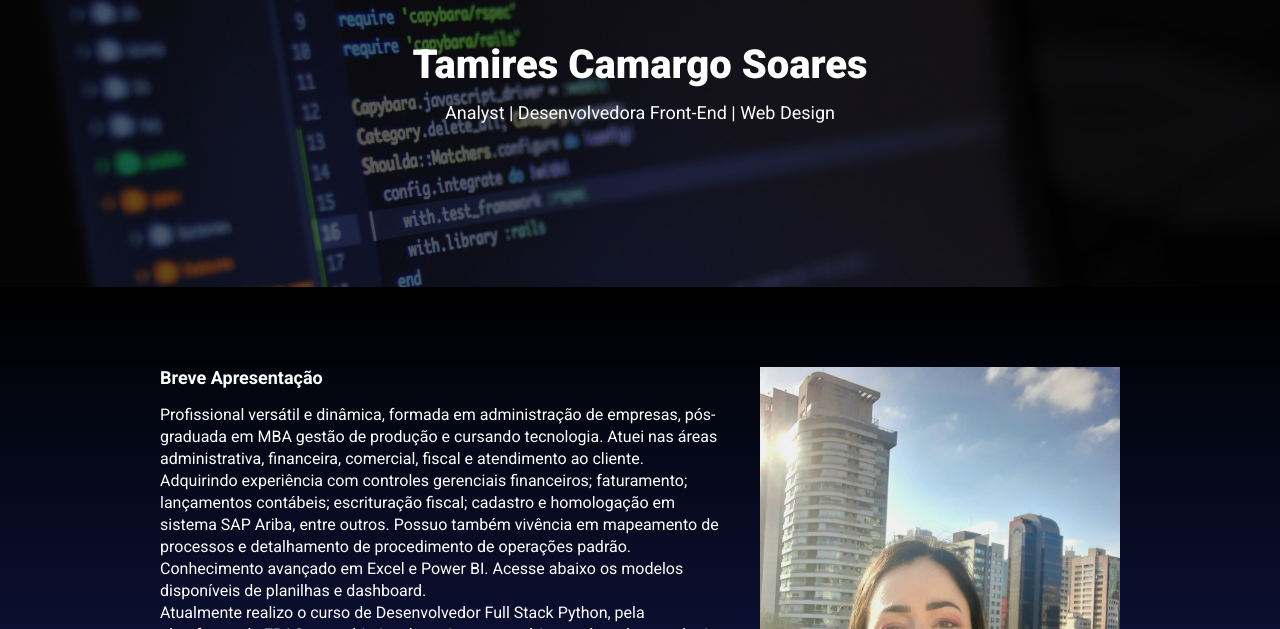
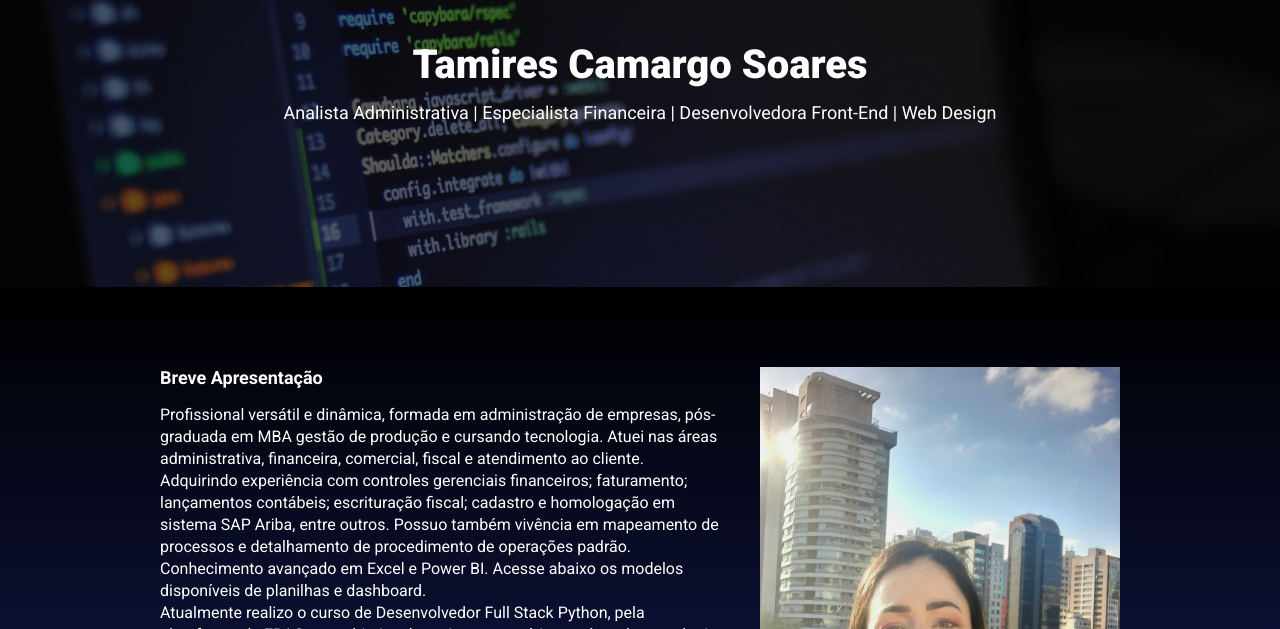
Before and after one commit to tamires1camargo/apresentacao_oficial_tamires, a website built with Parcel: page src/index.html in a window 1280 px wide. Shown: the part 171-800 px from the top of the page. Built offline with nearby package versions, Linux system fonts and the light colour scheme; files whose address does not match are found by name.

Commit message:
modificações adicionais

```diff
--- a/src/index.html
+++ b/src/index.html
@@ -19,7 +19,7 @@
                 Tamires Camargo Soares
             </p>
             <p class="hero__text hero__text--subtitle">
-                Analyst | Desenvolvedora Front-End | Web Design
+                Analista Administrativa | Especialista Financeira | Desenvolvedora Front-End | Web Design
             </p>
     </header>
 
```
